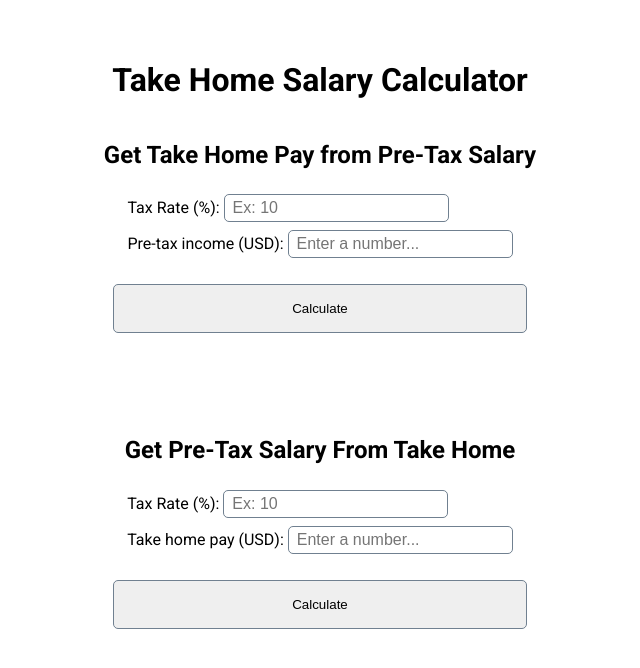
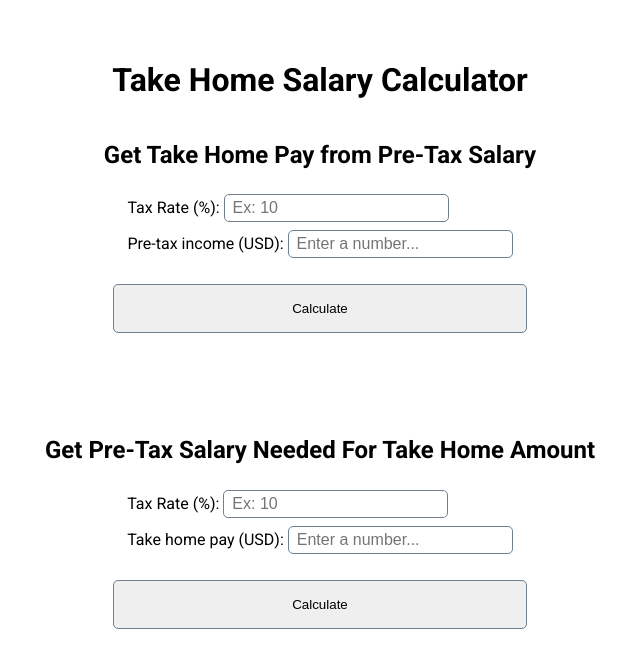
Before and after one commit to BrentGrammer/pre-percentage-change-calculator, a plain HTML site: page index.html in a window 1280 px wide. Shown: the whole page, without its empty margins (320-960 px from the left). Drawn offline with Linux system fonts and the light colour scheme.

Commit message:
update heading

```diff
--- a/index.html
+++ b/index.html
@@ -39,7 +39,7 @@
       <p id="result"></p>
     </section>
 
-    <h2 class="section-header"> Get Pre-Tax Salary From Take Home</h2>
+    <h2 class="section-header"> Get Pre-Tax Salary Needed For Take Home Amount</h2>
     <form id="pre-tax-form" class="form">
       <fieldset class="fieldset">
         <div>
```
